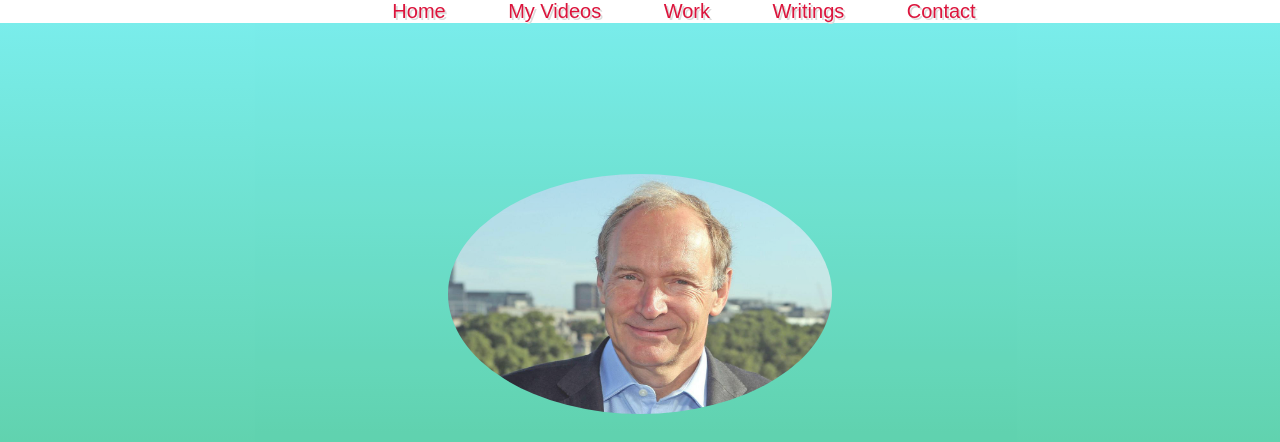
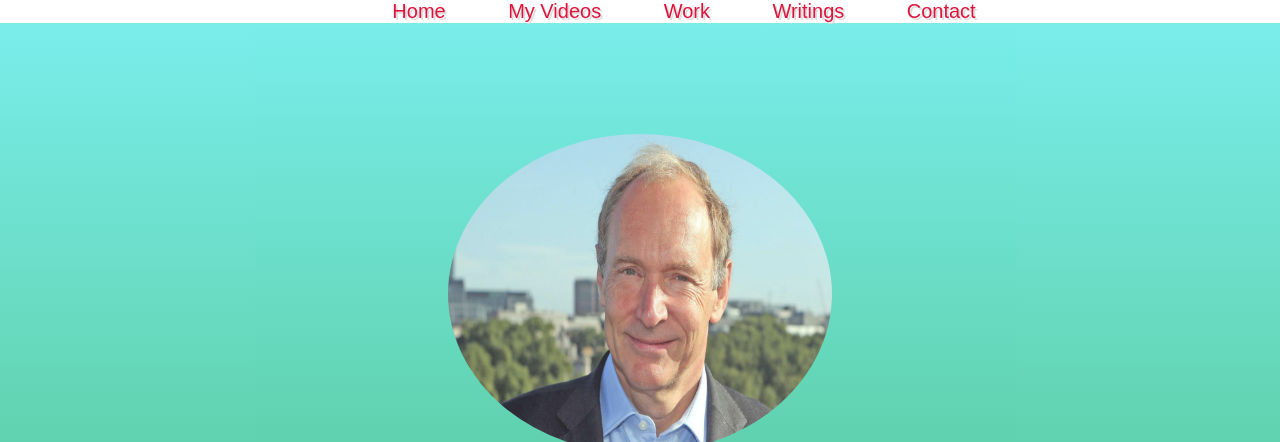
Before and after one commit to codepilot2010/Personal-Website, a plain HTML site: page index.html in a window 1280 px wide. Shown: the top 442 px of the page. Drawn offline with Linux system fonts and the light colour scheme.

Commit message:
Add files via upload

```diff
--- a/style.css
+++ b/style.css
@@ -8,7 +8,7 @@ body {
 .profile {
     border-radius: 50%;
     width: 30%;
-    height: 30%
+    height: 40%
 }
 
 #welcome {
```
